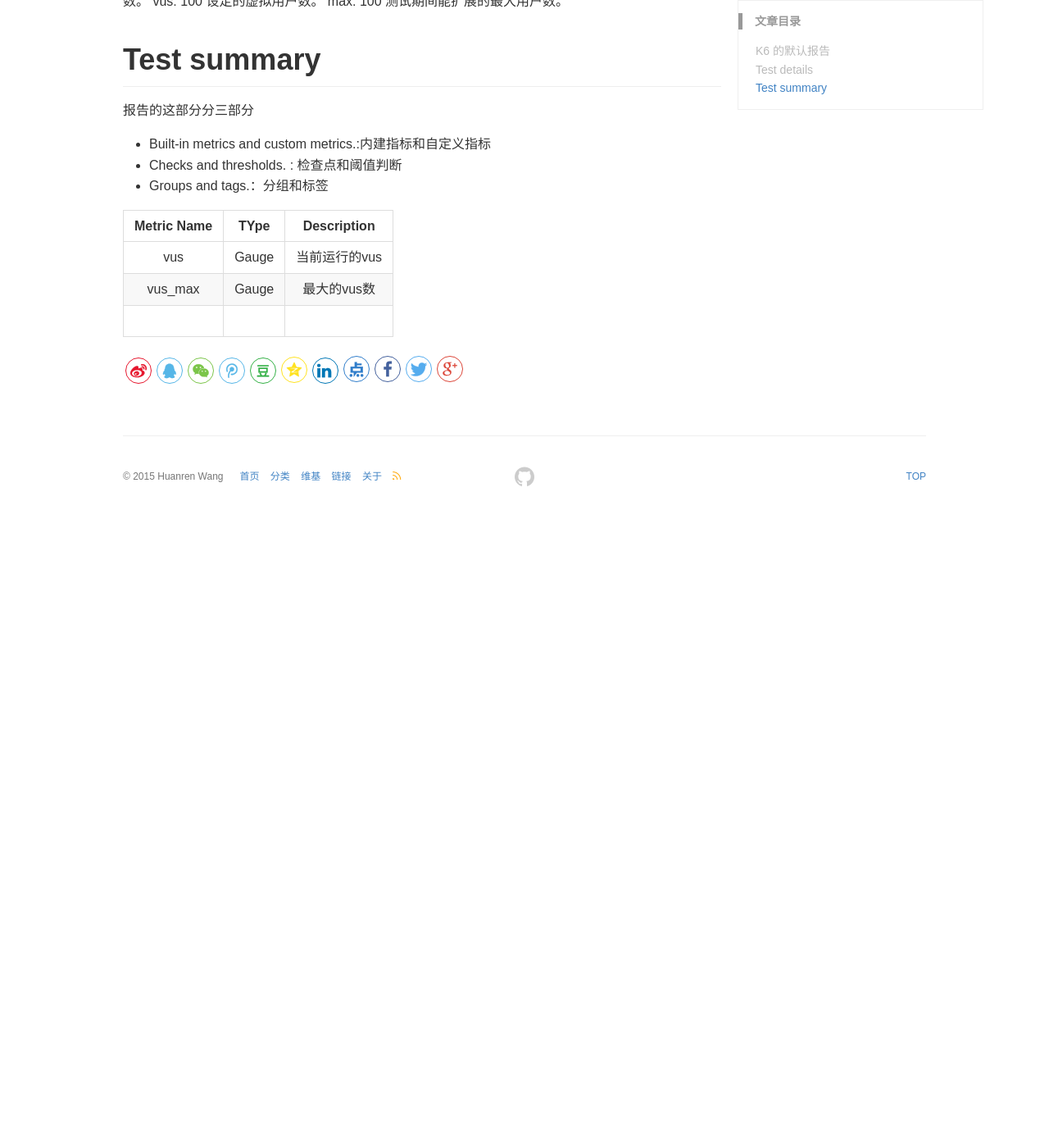
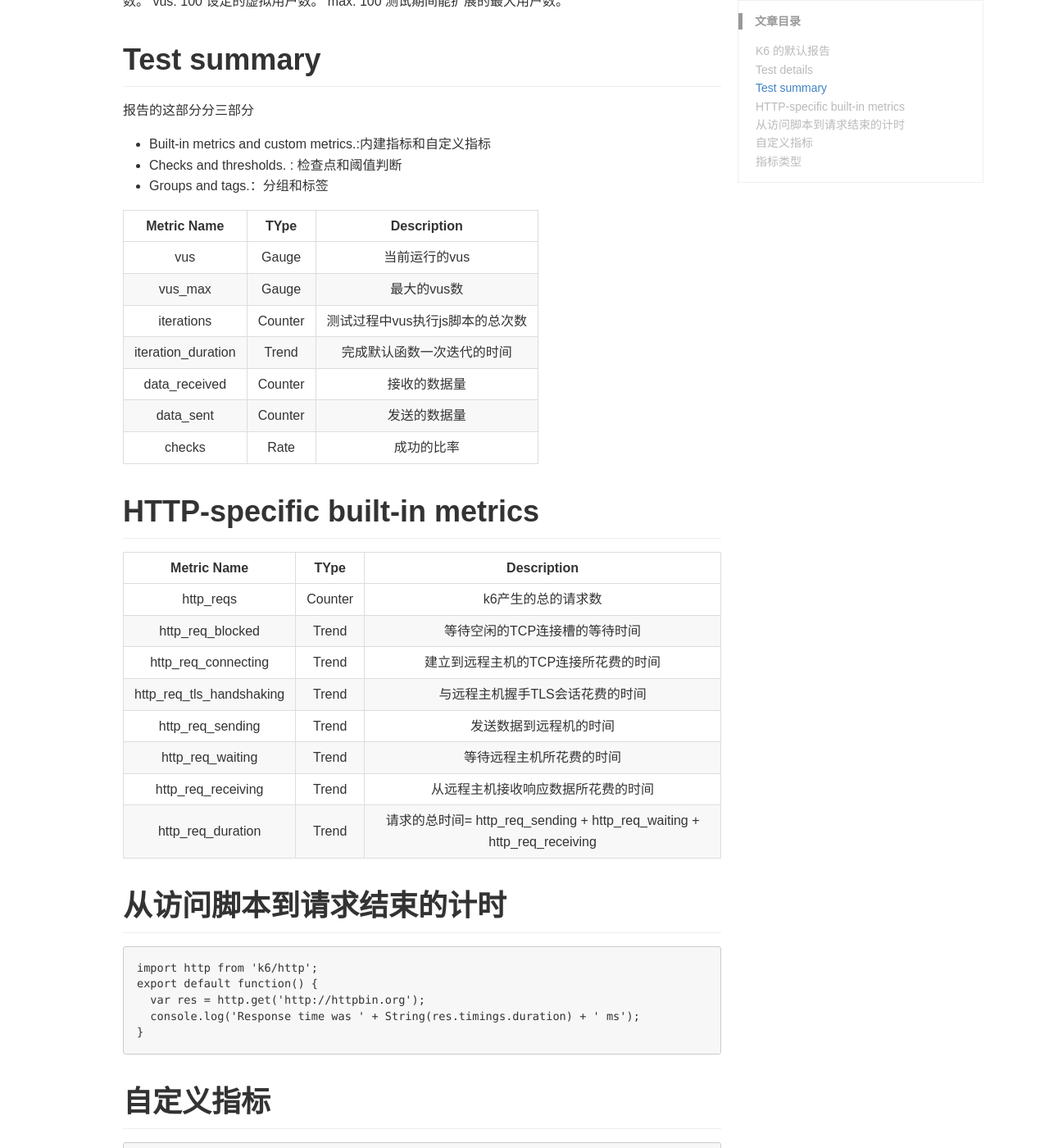
Before and after one commit to huanrenwang/wanghr.github.io, a Jekyll site: the page built from _posts/2020-07-04-k6笔记_1.md, in a window 1280 px wide and 1400 px high, scrolled down 747 px. Shown: the whole window at 82% size. Built offline with Jekyll 4.4.1, drawn with Linux system fonts in a browser that asks for light colours; our own code applies the rules of GitHub Pages for plain Markdown files; comment, search, counter and statistics services are not loaded; before the commit the page ends 1377 px from its top, so only the background shows below that; some of the changed text lies outside the part shown.

Commit message:
新增报告的文档

````diff
--- a/_posts/2020-07-04-k6笔记_1.md
+++ b/_posts/2020-07-04-k6笔记_1.md
@@ -33,13 +33,92 @@ vus: 100  设定的虚拟用户数。
 max: 100  测试期间能扩展的最大用户数。
 
 # Test summary
+
 报告的这部分分三部分
 - Built-in metrics and custom metrics.:内建指标和自定义指标
 - Checks and thresholds. : 检查点和阈值判断
 - Groups and tags.：分组和标签
 
-| Metric Name| TYpe | Description   |
-|:----------:|:-----:|:------------:|
-|vus         |Gauge |当前运行的vus   |
-|vus_max     |Gauge |最大的vus数    |
-   |
+| Metric Name| TYpe | Description                    |
+|:----------:|:-----:|:------------:                 |
+|vus         |Gauge |当前运行的vus                    |
+|vus_max     |Gauge |最大的vus数                      |
+|iterations  |Counter| 测试过程中vus执行js脚本的总次数  |
+|iteration_duration| Trend| 完成默认函数一次迭代的时间  |
+|data_received |Counter| 接收的数据量|
+| data_sent  |Counter| 发送的数据量|
+| checks  |Rate| 成功的比率|
+
+# HTTP-specific built-in metrics
+
+| Metric Name                |  TYpe | Description
+|:--------------------------:|:-----:|:------------:
+|http_reqs                   |Counter|k6产生的总的请求数
+|http_req_blocked            |Trend  |等待空闲的TCP连接槽的等待时间
+|http_req_connecting         |Trend  | 建立到远程主机的TCP连接所花费的时间
+|http_req_tls_handshaking    |Trend  | 与远程主机握手TLS会话花费的时间
+|http_req_sending            |Trend  | 发送数据到远程机的时间
+|http_req_waiting            |Trend  | 等待远程主机所花费的时间
+|http_req_receiving          |Trend  | 从远程主机接收响应数据所花费的时间
+|http_req_duration           |Trend  | 请求的总时间= http_req_sending + http_req_waiting + http_req_receiving
+
+# 从访问脚本到请求结束的计时
+
+```
+import http from 'k6/http';
+export default function() {
+  var res = http.get('http://httpbin.org');
+  console.log('Response time was ' + String(res.timings.duration) + ' ms');
+}
+```
+
+# 自定义指标
+
+```
+import http from 'k6/http';
+import { Trend } from 'k6/metrics'; //引入指标对象
+
+let myTrend = new Trend('waiting_time'); // 定义指标对象
+
+export default function() {
+  let r = http.get('https://httpbin.org');
+  myTrend.add(r.timings.waiting); //加入的指标
+}
+```
+
+# 指标类型
+
+k6有四种指标类型分别是:Counter(计数器),Gauge(计数器),Rate(比率),Trend(趋势)
+
+- Counter：累加
+```
+import { Counter } from 'k6/metrics';
+
+let myCounter = new Counter('my_counter');
+
+export default function() {
+  myCounter.add(1);
+  myCounter.add(2);
+}
+
+累加得三
+```
+
+- Gauge: 最新的值
+
+```
+import { Gauge } from 'k6/metrics';
+
+let demo = new Gauge('Gauge');
+
+export default function() {
+  demo.add(3);
+  demo.add(1);
+  demo.add(2);
+}
+运行一次的话是2，如果运行多次的话到结束的时候可能是3，也可能是1
+```
+
+- Trend :趋势(平均，最大，百分比)
+
+- rate: 比率-跟踪序列中非0值的比值
````
